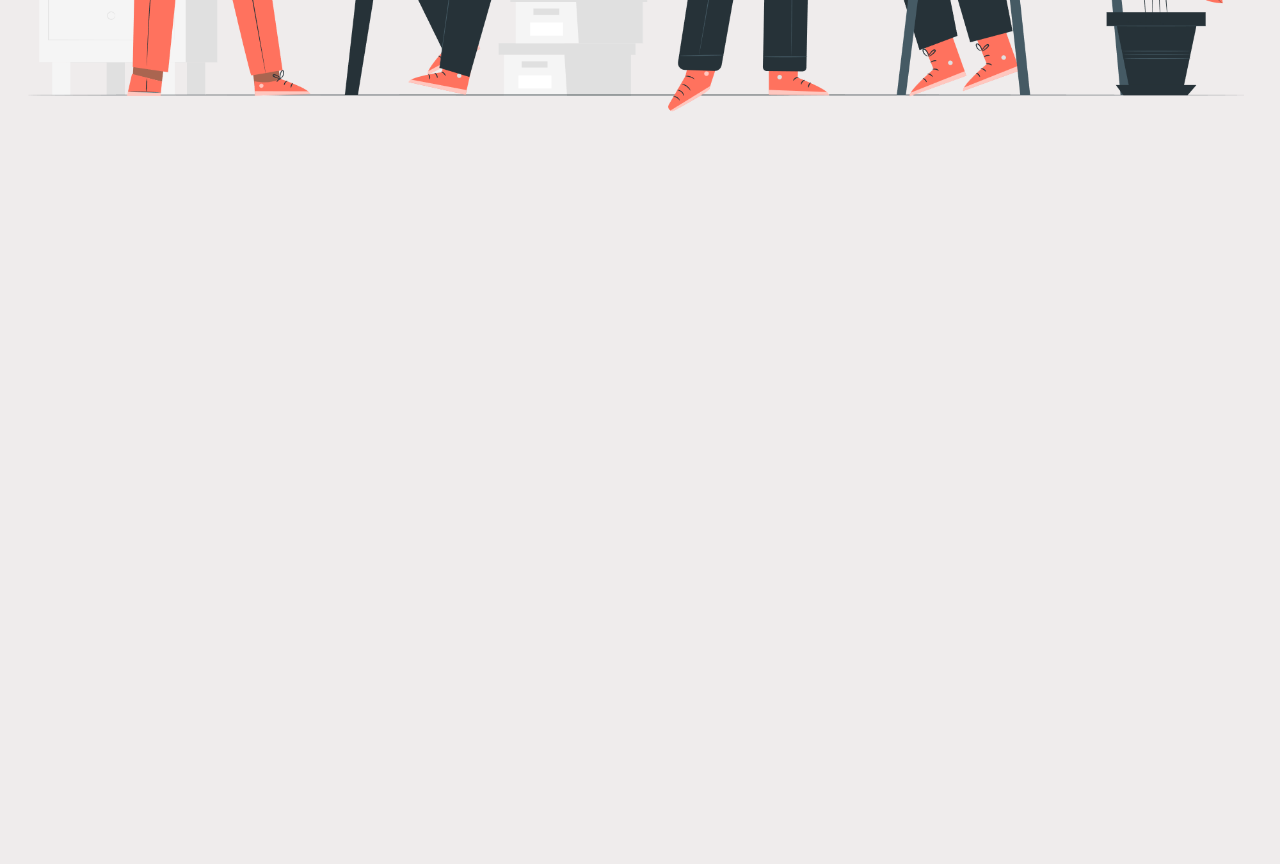
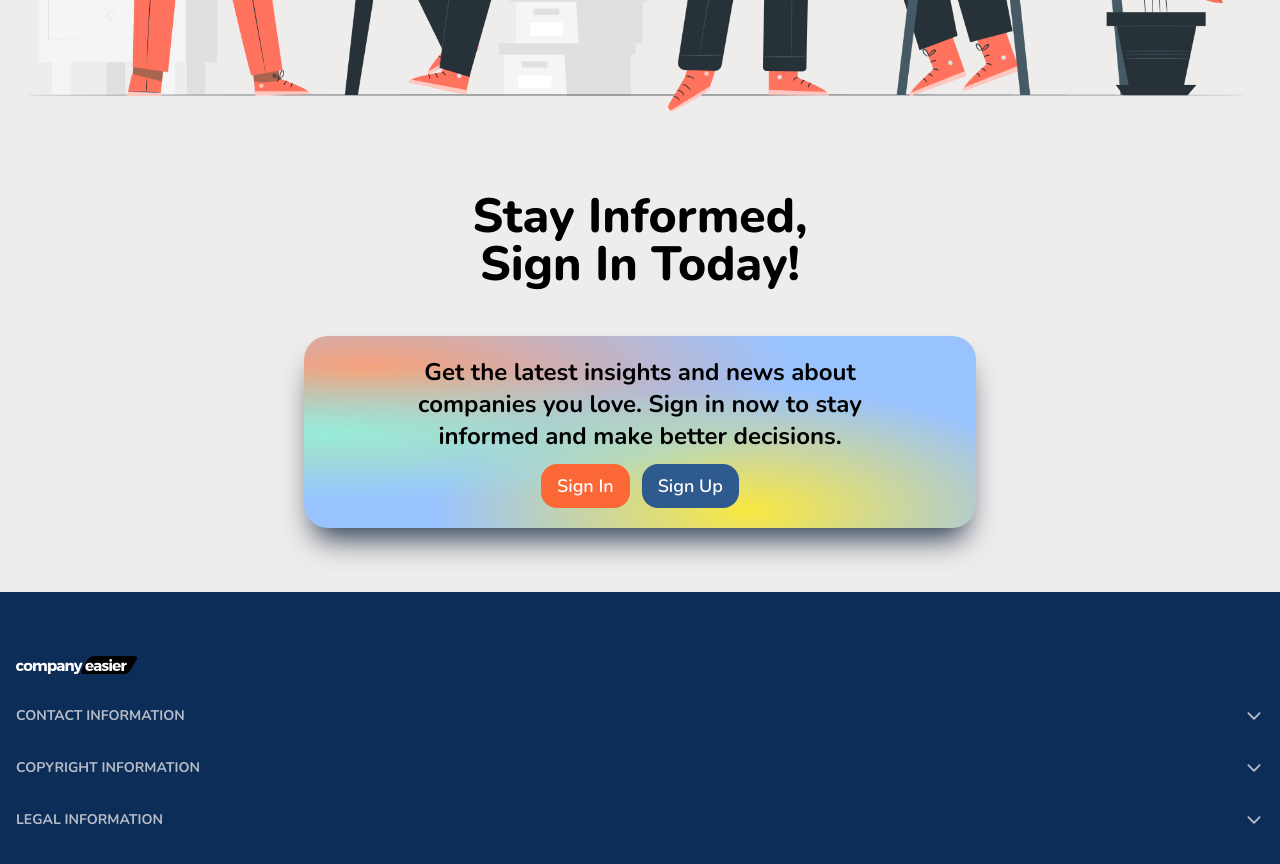
Before and after one commit to Biolater/companyEasierFireBase, a React (Vite) app: page / in a window 1280 px wide. Shown: the part 1920-2784 px from the top of the page. Before the commit the page ends 2048 px from the top, so only its background shows below. Built offline with nearby package versions, Linux system fonts and the light colour scheme.

Commit message:
added footer

```diff
--- a/index.html
+++ b/index.html
@@ -22,6 +22,13 @@
       href="https://fonts.googleapis.com/css2?family=Nunito:ital,wght@0,200..1000;1,200..1000&display=swap"
       rel="stylesheet"
     />
+    <link rel="preconnect" href="https://fonts.googleapis.com" />
+    <link rel="preconnect" href="https://fonts.gstatic.com" crossorigin />
+    <link
+      rel="stylesheet"
+      href="https://fonts.googleapis.com/css2?family=Roboto:wght@300;400;500;700&display=swap"
+    />
+
     <title>CompanyEasier.io</title>
   </head>
   <body>
--- a/package.json
+++ b/package.json
@@ -19,7 +19,9 @@
     "prop-types": "^15.8.1",
     "react": "^18.2.0",
     "react-dom": "^18.2.0",
-    "react-router-dom": "^6.22.0"
+    "react-icons": "^5.0.1",
+    "react-router-dom": "^6.22.0",
+    "react-tsparticles": "^2.12.2"
   },
   "devDependencies": {
     "@types/react": "^18.2.43",
--- a/src/App.jsx
+++ b/src/App.jsx
@@ -1,5 +1,12 @@
 import React, { useState } from "react";
-import { Navbar, Hero, About, Discover } from "./Utilities/Components";
+import {
+  Navbar,
+  Hero,
+  About,
+  Discover,
+  BannerCard,
+  Footer
+} from "./Utilities/Components";
 import AboutCompanyPage from "./Components/AboutCompanyPage/AboutCompanyPage";
 import { Routes, Route } from "react-router-dom";
 const App = () => {
@@ -29,6 +36,8 @@ const App = () => {
                   handlePathChange(e.companyName, e.companyLogo, e.companyLink)
                 }
               />
+              <BannerCard />
+              <Footer />
             </>
           }
         />
--- a/src/Components/About/AccordionItem.jsx
+++ b/src/Components/About/AccordionItem.jsx
@@ -1,7 +1,7 @@
 import React, { useState, useRef, useEffect } from "react";
 import PropTypes from "prop-types";
 import { Arrow } from "../../Utilities/Svgs";
-const AccordionItem = ({ headerText, icon, text, isActive, onSelect, idx }) => {
+const AccordionItem = ({ headerText, icon, text, isActive, onSelect }) => {
   const contentRef = useRef(null);
   const [contentHeight, setContentHeight] = useState(0);
 
--- /dev/null
+++ b/src/Components/BannerCard/BannerCard.jsx
@@ -0,0 +1,29 @@
+const BannerCard = () => {
+  return (
+    <div id="news" className="bannerCard">
+      <div className="container px-4 py-16 mx-auto">
+        <h2 className="bannerCard__title  text-4xl text-center font-extrabold mb-6 md:text-5xl ">
+          Stay Informed,
+          <br></br>
+          Sign In Today!
+        </h2>
+        <div className="bannerCard__wrapper md:max-w-2xl mx-auto mt-6 sm:mt-8 md:mt-12 p-5 text-center rounded-3xl">
+          <p className="bannerCard__explanation font-bold text-lg sm:max-w-lg sm:text-xl md:text-2xl mx-auto">
+            Get the latest insights and news about companies you love. Sign in
+            now to stay informed and make better decisions.
+          </p>
+          <div className="bannerCard__buttons flex gap-3  justify-center">
+            <button className="bg-orange-banner transition-transform active:shadow-2xl hover:scale-105 text-white text-lg py-2 font-semibold mt-3 px-4 rounded-2xl">
+              Sign In
+            </button>
+            <button className="bg-bluish transition-transform active:shadow-2xl hover:scale-105 text-white text-lg py-2 font-semibold mt-3 px-4 rounded-2xl">
+              Sign Up
+            </button>
+          </div>
+        </div>
+      </div>
+    </div>
+  );
+};
+
+export default BannerCard;
--- a/src/Components/Discover/Discover.jsx
+++ b/src/Components/Discover/Discover.jsx
@@ -115,7 +115,7 @@ const Discover = ({ onButtonSelect }) => {
           viewport={{ once: true }}
           whileInView={{ opacity: 1, y: 0 }}
           onClick={handleSearchBarClick}
-          className="search-bar relative z-50 max-w-full mx-auto rounded-md mb-4 bg-grey-bg"
+          className="search-bar max-w-full mx-auto rounded-md mb-4 bg-grey-bg"
         >
           <div
             ref={searchWrapperRef}
--- /dev/null
+++ b/src/Components/Footer/Footer.jsx
@@ -0,0 +1,138 @@
+import { NavbarLogo, Arrow } from "../../Utilities/Svgs";
+import { IoIosArrowDown } from "react-icons/io";
+import { TbMail } from "react-icons/tb";
+import { FaGithub, FaLinkedin } from "react-icons/fa";
+import { MdMiscellaneousServices, MdPrivacyTip } from "react-icons/md";
+import { PiSealWarningFill } from "react-icons/pi";
+import { useEffect, useRef, useState } from "react";
+import { motion } from "framer-motion";
+
+const Footer = () => {
+  const [footerItems, setFooterItems] = useState([]);
+
+  const handleFooterItemsChange = (footerItemName) => {
+    return setFooterItems((prev) => {
+      const newArr = [...prev];
+      if (newArr.includes(footerItemName)) {
+        newArr.splice(newArr.indexOf(footerItemName), 1);
+      } else {
+        newArr.push(footerItemName);
+      }
+      return newArr;
+    });
+  };
+
+  return (
+    <footer className="bg-navy">
+      <div className="container py-16 mx-auto">
+        <div className="footer__logo px-4 cursor-pointer">
+          <NavbarLogo />
+        </div>
+        <div className="footer__wrapper mt-4">
+          <FooterItem
+            onSelect={() => handleFooterItemsChange("footer-item1")}
+            isClicked={footerItems.includes("footer-item1")}
+            className="footerItem max-h-14 overflow-hidden  list-none"
+          >
+            <a className="footerItem__header cursor-pointer py-4 px-4 flex items-center justify-between text-grey-bg text-opacity-75 font-bold text-sm">
+              <span className="footerItem__title">CONTACT INFORMATION</span>
+              <IoIosArrowDown
+                fontSize={20}
+                className={footerItems.includes("footer-item1") ? "rotate-icon transition-all" : "transition"}              />
+            </a>
+            <div className="footerItem__body bg-bluish">
+              <div className="footerItem__details flex flex-col gap-1">
+                <p className="flex items-center px-4 py-3 text-grey-bg gap-2 font-bold">
+                  <TbMail fontSize={24} />
+                  <a href="mailto:yusifovmurad1@gmail.com">yusifovmurad1@gmail.com</a>
+                </p>
+                <p className="flex items-center text-grey-bg px-4 py-3 gap-2 font-bold">
+                  <FaGithub fontSize={24} />
+                  <a href="https://github.com/Biolater">github/Biolater</a>
+                </p>
+                <p className="flex items-center text-grey-bg px-4 py-3 gap-2 font-bold">
+                  <FaLinkedin fontSize={24} />
+                  <a href="https://www.linkedin.com/in/murad-yusubov-1518b1271/">
+                    linkedIn/murad-yusubov
+                  </a>
+                </p>
+              </div>
+            </div>
+          </FooterItem>
+          <FooterItem
+            onSelect={() => handleFooterItemsChange("footer-item2")}
+            isClicked={footerItems.includes("footer-item2")}
+            className="footerItem max-h-14 overflow-hidden  list-none"
+          >
+            <a className="footerItem__header cursor-pointer py-4 px-4 flex items-center justify-between text-grey-bg text-opacity-75 font-bold text-sm">
+              <span className="footerItem__title">COPYRIGHT INFORMATION</span>
+              <IoIosArrowDown
+                fontSize={20}
+                className={footerItems.includes("footer-item2") ? "rotate-icon transition-all" : "transition"}              />
+            </a>
+            <div className="footerItem__body bg-bluish">
+              <div className="footerItem__details flex flex-col gap-1">
+                <p className="flex items-center px-4 py-3 text-grey-bg gap-2 font-bold">
+                  Copyright © Murad Yusubov 2024
+                </p>
+              </div>
+            </div>
+          </FooterItem>
+          <FooterItem
+            onSelect={() => handleFooterItemsChange("footer-item3")}
+            isClicked={footerItems.includes("footer-item3")}
+            className="footerItem max-h-14 overflow-hidden  list-none"
+          >
+            <a className="footerItem__header cursor-pointer py-4 px-4 flex items-center justify-between text-grey-bg text-opacity-75 font-bold text-sm">
+              <span className="footerItem__title">LEGAL INFORMATION</span>
+              <IoIosArrowDown
+                fontSize={20}
+                className={footerItems.includes("footer-item3") ? "rotate-icon transition-all" : "transition"}
+              />
+            </a>
+            <div className="footerItem__body bg-bluish">
+              <div className="footerItem__details flex flex-col gap-1">
+                <p className="flex items-center text-grey-bg px-4 py-3 gap-2 font-bold">
+                  <MdMiscellaneousServices fontSize={24} />
+                  Terms of Service
+                </p>
+                <p className="flex items-center px-4 py-3 text-grey-bg gap-2 font-bold">
+                  <MdPrivacyTip fontSize={24} />
+                  Privacy Policy
+                </p>
+                <p className="flex items-center text-grey-bg px-4 py-3 gap-2 font-bold">
+                  <PiSealWarningFill fontSize={24} />
+                  Disclaimer
+                </p>
+              </div>
+            </div>
+          </FooterItem>
+        </div>
+      </div>
+    </footer>
+  );
+};
+
+const FooterItem = ({ children, isClicked, onSelect }) => {
+  const footerItemRef = useRef();
+  const [height, setHeight] = useState(null);
+
+  useEffect(() => {
+    if (isClicked) {
+      setHeight(footerItemRef.current.scrollHeight);
+    }
+  }, [isClicked]);
+
+  return (
+    <motion.li
+      style={{ maxHeight: isClicked && height }}
+      ref={footerItemRef}
+      onClick={onSelect}
+      className="footerItem transition-all max-h-14 overflow-hidden list-none"
+    >
+      {children}
+    </motion.li>
+  );
+};
+
+export default Footer;
--- a/src/Utilities/Components.js
+++ b/src/Utilities/Components.js
@@ -2,4 +2,6 @@ import Hero from "../Components/Hero/Hero";
 import Navbar from "../Components/Navbar/Navbar";
 import About from "../Components/About/About";
 import Discover from "../Components/Discover/Discover";
-export { Navbar, Hero, About, Discover}
+import BannerCard from "../Components/BannerCard/BannerCard";
+import Footer from "../Components/Footer/Footer";
+export { Navbar, Hero, About, Discover, BannerCard, Footer }
--- a/src/index.css
+++ b/src/index.css
@@ -13,6 +13,7 @@
 body {
     background-color: #EFECEC;
     font-family: "Nunito", sans-serif;
+    scroll-behavior: smooth;
 }
 
 .h-navbar {
@@ -179,3 +180,12 @@ body {
         box-shadow: 0 0 0 10px inset
     }
 }
+
+.bannerCard__wrapper {
+    background-color:#99c3ff;
+    background-image:
+    radial-gradient(at 3% 51%, hsla(165,70%,76%,1) 0px, transparent 50%),
+    radial-gradient(at 66% 91%, hsla(54,95%,62%,1) 0px, transparent 50%),
+    radial-gradient(at 9% 19%, hsla(19,93%,72%,1) 0px, transparent 50%);
+    box-shadow: rgb(38, 57, 77) 0px 20px 30px -10px;
+}
--- a/tailwind.config.js
+++ b/tailwind.config.js
@@ -30,6 +30,12 @@ export default {
         'peach-hero': '#FFB0B0',
         'bluish': '#2E5A8E',
       },
+      maxHeight: {
+        "14" : '3.250rem'
+      },
+      rotate:{
+        "icon" : "180deg"
+      }
     },
   },
   plugins: [],
```
Also changed, not shown: src/Components/Navbar/Navbar.jsx (+12 -7 lines), src/assets/wave.svg (added), 1 other file (tests, documents, lock files or other folders).
